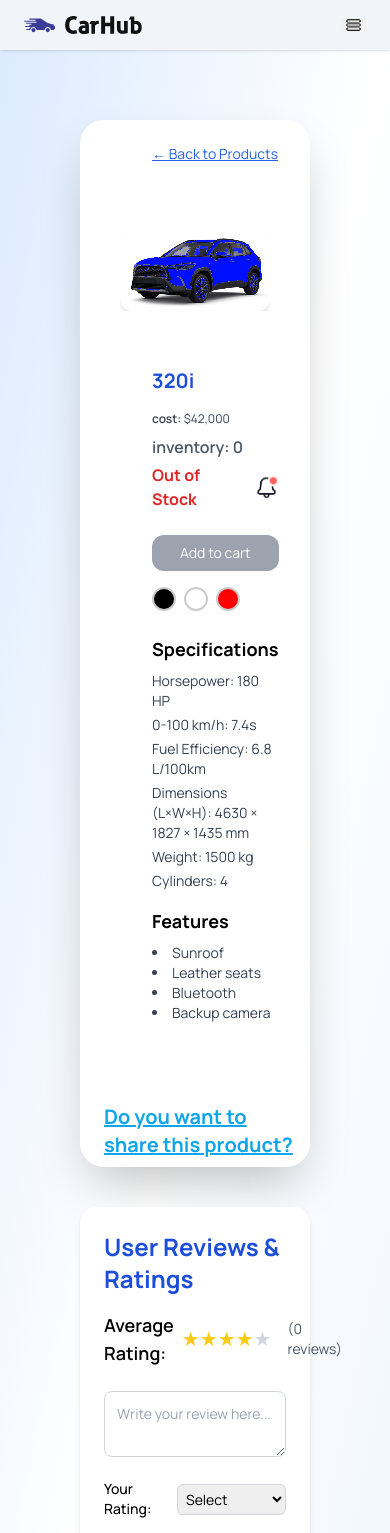
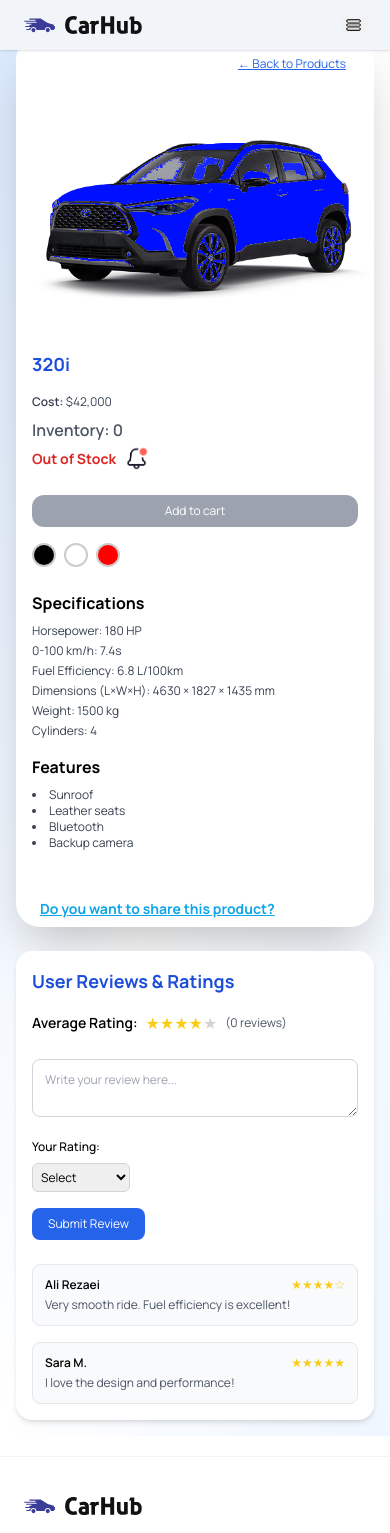
Before and after one commit to taniaa-sh/AutoStore, a Next.js app: page /pageDetail/1 in a window 390 px wide. Shown: the top 1533 px of the page. Built offline with nearby package versions, Linux system fonts and the light colour scheme.

Commit message:
responsive product detail page

```diff
--- a/src/app/pageDetail/[id]/page.tsx
+++ b/src/app/pageDetail/[id]/page.tsx
@@ -9,7 +9,7 @@ import NextImage from 'next/image';
 
 interface CarItemType {
   id: string;
-  image: string
+  image: string;
   amount: number;
   price_usd: number;
   model: string;
@@ -65,7 +65,7 @@ function ProductDetail() {
     setPosition({ x: xPercent, y: yPercent });
   };
 
-  const addToCart = useCartStore((state) => state.addToCart)
+  const addToCart = useCartStore((state) => state.addToCart);
 
   useEffect(() => {
     fetch('/data/data.json')
@@ -150,25 +150,24 @@ function ProductDetail() {
 
   return (
     <>
-      {
-        showShareModal && (
-          <ShareModal setShowShareModal={setShowShareModal} />
-        )
-      }
-      <div className="bg-gradient-to-br from-blue-100 via-white to-blue-50 p-20">
-        <main>
-          <div className="max-w-7xl mx-auto bg-white shadow-2xl rounded-3xl overflow-hidden mt-10">
+      {showShareModal && <ShareModal setShowShareModal={setShowShareModal} />}
+      <div className="bg-gradient-to-br from-blue-100 via-white to-blue-50 p-4 md:p-10 lg:p-20">
+        <div className="max-w-[1300px] mx-auto bg-white shadow-2xl rounded-3xl overflow-hidden mt-5 md:mt-10">
+          {/* back button */}
           <div className="flex justify-end p-4">
             <button
               onClick={() => router.push('/')}
-                className="underline text-blue-600 text-sm px-4 py-2 hover:bg-slate-200 rounded-md"
+              className="underline text-blue-600 text-xs md:text-sm px-3 py-1 md:px-4 md:py-2 hover:bg-slate-200 rounded-md"
             >
               ← Back to Products
             </button>
           </div>
-            <div className="flex flex-col md:flex-row gap-6 p-10">
+
+          {/* main section */}
+          <div className="flex flex-col lg:flex-row gap-6 py-6 md:py-10">
+            {/* image & canvas */}
             <div
-                className="relative  overflow-hidden"
+              className="relative overflow-hidden w-full max-w-[350px] sm:max-w-[400px] lg:max-w-[700px] xl:max-w-[800px] mx-auto my-auto"
               onMouseMove={handleMouseMove}
               onMouseEnter={() => setIsHovering(true)}
               onMouseLeave={() => setIsHovering(false)}
@@ -176,44 +175,51 @@ function ProductDetail() {
             >
               <canvas
                 ref={canvasRef}
-                  className="rounded-xl shadow-md"
+                className="rounded-xl"
                 style={{
                   transformOrigin: `${position.x}% ${position.y}%`,
                   transform: isHovering ? 'scale(2)' : 'scale(1)',
                   transition: 'transform 0.3s ease-in-out',
                   display: 'block',
                   width: '100%',
-                    height: '100%',
+                  height: 'auto',
                 }}
               />
             </div>
-              <div className="p-8 flex flex-col justify-center mx-auto">
-                <h1 className="text-xl lg:text-3xl font-bold text-blue-700 mb-4">{data.model}</h1>
-                <div className="text-gray-700 text-xs lg:text-lg mb-2">
-                  <span className="font-semibold">cost:</span> ${data.price_usd.toLocaleString()}
+
+
+            {/* details */}
+            <div className="p-4 md:p-8 flex flex-col justify-center mx-auto w-full max-w-lg">
+              <h1 className="text-lg md:text-2xl lg:text-3xl font-bold text-blue-700 mb-4">{data.model}</h1>
+              <div className="text-gray-700 text-xs md:text-lg mb-2">
+                <span className="font-semibold">Cost:</span> ${data.price_usd.toLocaleString()}
               </div>
               <div className="text-gray-600 mb-6 font-semibold flex flex-col gap-1">
-                  <span className="font-semibold"> inventory: {data.ratings.count}</span>
-                  {
-                    data.ratings.count == 0 ?
+                <span className="font-semibold">Inventory: {data.ratings.count}</span>
+                {data.ratings.count == 0 ? (
                   <div className="flex items-center gap-2">
-                        <span className="text-base font-bold text-red-600">Out of Stock</span>
+                    <span className="text-sm md:text-base font-bold text-red-600">Out of Stock</span>
                     <NextImage
                       src={showNotification ? '/notification2.png' : "/notification1.png"}
                       alt="notification"
                       width={25}
                       height={25}
-                          className='cursor-pointer'
+                      className="cursor-pointer"
                       onClick={() => setShowNotification(!showNotification)}
                       title={!showNotification ? "Click to be notified when this product is back in stock." : ""}
                     />
-                      </div> :
-                      <span className={`text-xs ${data.ratings.count < 5 ? 'text-red-600' : 'text-green-600'}`}>{data.ratings.count < 5 ? 'Limited number' : 'Available in stock'}</span>
-                  }
                   </div>
+                ) : (
+                  <span className={`text-xs ${data.ratings.count < 5 ? 'text-red-600' : 'text-green-600'}`}>
+                    {data.ratings.count < 5 ? 'Limited number' : 'Available in stock'}
+                  </span>
+                )}
+              </div>
+
+              {/* add to cart */}
               <button
                 disabled={data.ratings.count === 0}
-                  className={`w-full lg:w-fit text-sm md:text-lg px-6 py-2 rounded-xl transition-all duration-300 text-nowrap cursor-pointer
+                className={`w-full lg:w-fit text-xs md:text-lg px-4 md:px-6 py-2 rounded-xl transition-all duration-300 text-nowrap cursor-pointer
                 ${data.ratings.count === 0
                     ? 'bg-gray-400 text-white !cursor-not-allowed'
                     : 'bg-blue-700 text-white hover:bg-blue-800'}`}
@@ -224,6 +230,8 @@ function ProductDetail() {
               >
                 Add to cart
               </button>
+
+              {/* color selection */}
               <div className="flex space-x-2 mt-4">
                 {colors.map((color) => (
                   <button
@@ -237,9 +245,11 @@ function ProductDetail() {
                   />
                 ))}
               </div>
+
+              {/* specifications */}
               <div className="mt-6">
-                  <h2 className="font-bold text-lg mb-2">Specifications</h2>
-                  <ul className="text-sm text-gray-700 space-y-1">
+                <h2 className="font-bold text-base md:text-lg mb-2">Specifications</h2>
+                <ul className="text-xs md:text-sm text-gray-700 space-y-1">
                   <li>Horsepower: {data.specifications.horsepower} HP</li>
                   <li>0-100 km/h: {data.specifications.acceleration_0_100_kmh}s</li>
                   <li>Fuel Efficiency: {data.specifications.fuel_efficiency_l_per_100km} L/100km</li>
@@ -248,9 +258,11 @@ function ProductDetail() {
                   <li>Cylinders: {data.specifications.cylinders}</li>
                 </ul>
               </div>
+
+              {/* features */}
               <div className="mt-4">
-                  <h2 className="font-bold text-lg mb-2">Features</h2>
-                  <ul className="list-disc list-inside text-sm text-gray-700">
+                <h2 className="font-bold text-base md:text-lg mb-2">Features</h2>
+                <ul className="list-disc list-inside text-xs md:text-sm text-gray-700">
                   {data.features.map((feature, index) => (
                     <li key={index}>{feature}</li>
                   ))}
@@ -258,44 +270,46 @@ function ProductDetail() {
               </div>
             </div>
           </div>
+
+          {/* share */}
           <p
-              className='text-xl font-bold p-2 ml-4 underline text-sky-500 !cursor-pointer'
+            className="text-sm md:text-xl font-bold p-2 ml-4 underline text-sky-500 cursor-pointer"
             onClick={() => setShowShareModal(true)}
           >
             Do you want to share this product?
           </p>
         </div>
-        </main>
-        <div className="max-w-7xl mx-auto mt-10 bg-white p-6 rounded-2xl shadow-md">
-          <h2 className="text-2xl font-bold mb-4 text-blue-700">User Reviews & Ratings</h2>
 
-          <div className="flex items-center gap-2 mb-6">
-            <p className="text-lg font-semibold">Average Rating:</p>
+        {/* reviews */}
+        <div className="max-w-7xl mx-auto mt-6 md:mt-10 bg-white p-4 md:p-6 rounded-2xl shadow-md">
+          <h2 className="text-lg md:text-2xl font-bold mb-4 text-blue-700">User Reviews & Ratings</h2>
+
+          <div className="flex flex-wrap items-center gap-2 mb-6">
+            <p className="text-sm md:text-lg font-semibold">Average Rating:</p>
             <div className="flex items-center">
               {Array.from({ length: 5 }).map((_, i) => (
-                <span key={i} className={`text-xl ${i < Math.round(data.ratings.average) ? 'text-yellow-400' : 'text-gray-300'}`}>★</span>
+                <span key={i} className={`text-base md:text-xl ${i < Math.round(data.ratings.average) ? 'text-yellow-400' : 'text-gray-300'}`}>★</span>
               ))}
             </div>
-            <span className="ml-2 text-gray-600 text-sm">({data.ratings.count} reviews)</span>
+            <span className="text-gray-600 text-xs md:text-sm">({data.ratings.count} reviews)</span>
           </div>
 
           <form
             onSubmit={(e) => {
               e.preventDefault();
               toast.success("✅ Your review has been submitted (not really saved)");
-              //fixme
             }}
             className="space-y-4"
           >
             <textarea
-              className="w-full border border-gray-300 rounded-lg p-3 text-sm"
+              className="w-full border border-gray-300 rounded-lg p-3 text-xs md:text-sm"
               placeholder="Write your review here..."
               required
             />
-            <div className="flex items-center gap-2">
-              <label className="text-sm font-medium">Your Rating:</label>
+            <div className="flex flex-col sm:flex-row items-start sm:items-center gap-2">
+              <label className="text-xs md:text-sm font-medium">Your Rating:</label>
               <select
-                className="border border-gray-300 rounded-md p-1 text-sm"
+                className="border border-gray-300 rounded-md p-1 text-xs md:text-sm"
                 required
               >
                 <option value="">Select</option>
@@ -306,31 +320,31 @@ function ProductDetail() {
             </div>
             <button
               type="submit"
-              className="bg-blue-600 text-white px-4 py-2 rounded-lg hover:bg-blue-700 text-sm"
+              className="bg-blue-600 text-white px-4 py-2 rounded-lg hover:bg-blue-700 text-xs md:text-sm"
             >
               Submit Review
             </button>
           </form>
 
-          <div className="mt-8 space-y-4">
+          {/* existing reviews */}
+          <div className="mt-6 md:mt-8 space-y-4">
             <div className="border rounded-lg p-3 bg-slate-50">
               <div className="flex items-center justify-between mb-1">
-                <p className="font-semibold text-sm">Ali Rezaei</p>
-                <div className="text-yellow-400 text-sm">★★★★☆</div>
+                <p className="font-semibold text-xs md:text-sm">Ali Rezaei</p>
+                <div className="text-yellow-400 text-xs md:text-sm">★★★★☆</div>
               </div>
-              <p className="text-gray-600 text-sm">Very smooth ride. Fuel efficiency is excellent!</p>
+              <p className="text-gray-600 text-xs md:text-sm">Very smooth ride. Fuel efficiency is excellent!</p>
             </div>
 
             <div className="border rounded-lg p-3 bg-slate-50">
               <div className="flex items-center justify-between mb-1">
-                <p className="font-semibold text-sm">Sara M.</p>
-                <div className="text-yellow-400 text-sm">★★★★★</div>
+                <p className="font-semibold text-xs md:text-sm">Sara M.</p>
+                <div className="text-yellow-400 text-xs md:text-sm">★★★★★</div>
               </div>
-              <p className="text-gray-600 text-sm">I love the design and performance!</p>
+              <p className="text-gray-600 text-xs md:text-sm">I love the design and performance!</p>
             </div>
           </div>
         </div>
-
       </div>
     </>
   );
--- a/src/app/shoppingCart/page.tsx
+++ b/src/app/shoppingCart/page.tsx
@@ -22,20 +22,20 @@ function ShoppingCart() {
         </div>
       ) : (
         <>
-          <h1 className="text-2xl font-bold mb-6 text-blue-700 mt-20">
+          <h1 className="text-2xl font-bold text-blue-700 mt-20">
             🛒 Your shopping cart
           </h1>
           <div className="space-y-4 -mt-96">
             {cart.map((item) => (
               <div
                 key={item.id}
-                className="flex items-center justify-between bg-white shadow rounded-xl p-4"
+                className="flex items-center justify-between bg-white shadow rounded-xl p-4 mt-36"
               >
                 <div className="flex items-center gap-4">
                   <Image
                     src={item.image}
                     alt={item.model}
-                    width={100}
+                    width={400}
                     height={60}
                     className="rounded-md"
                   />
```
Lines whose indentation alone changed are shown as unchanged.
